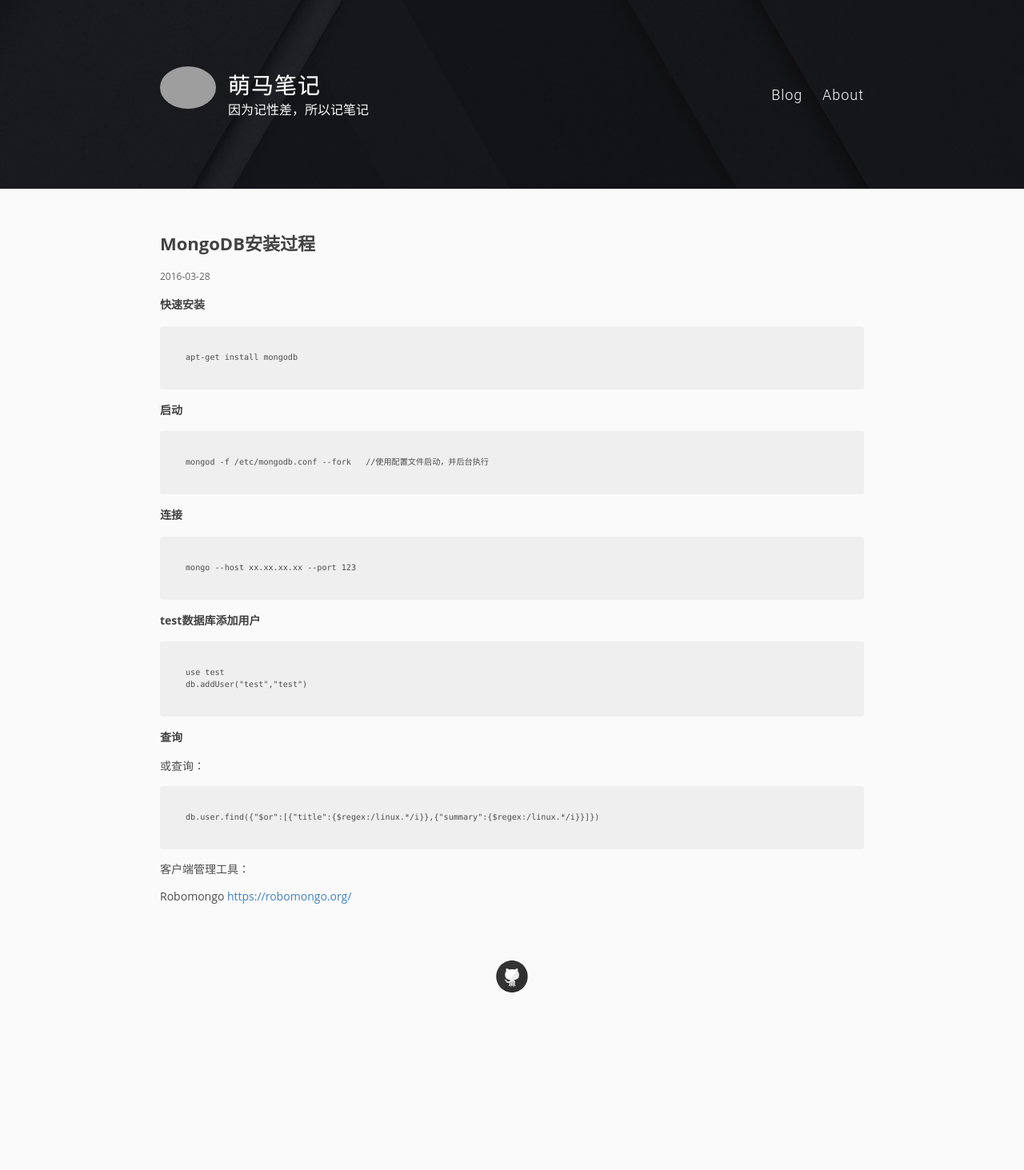
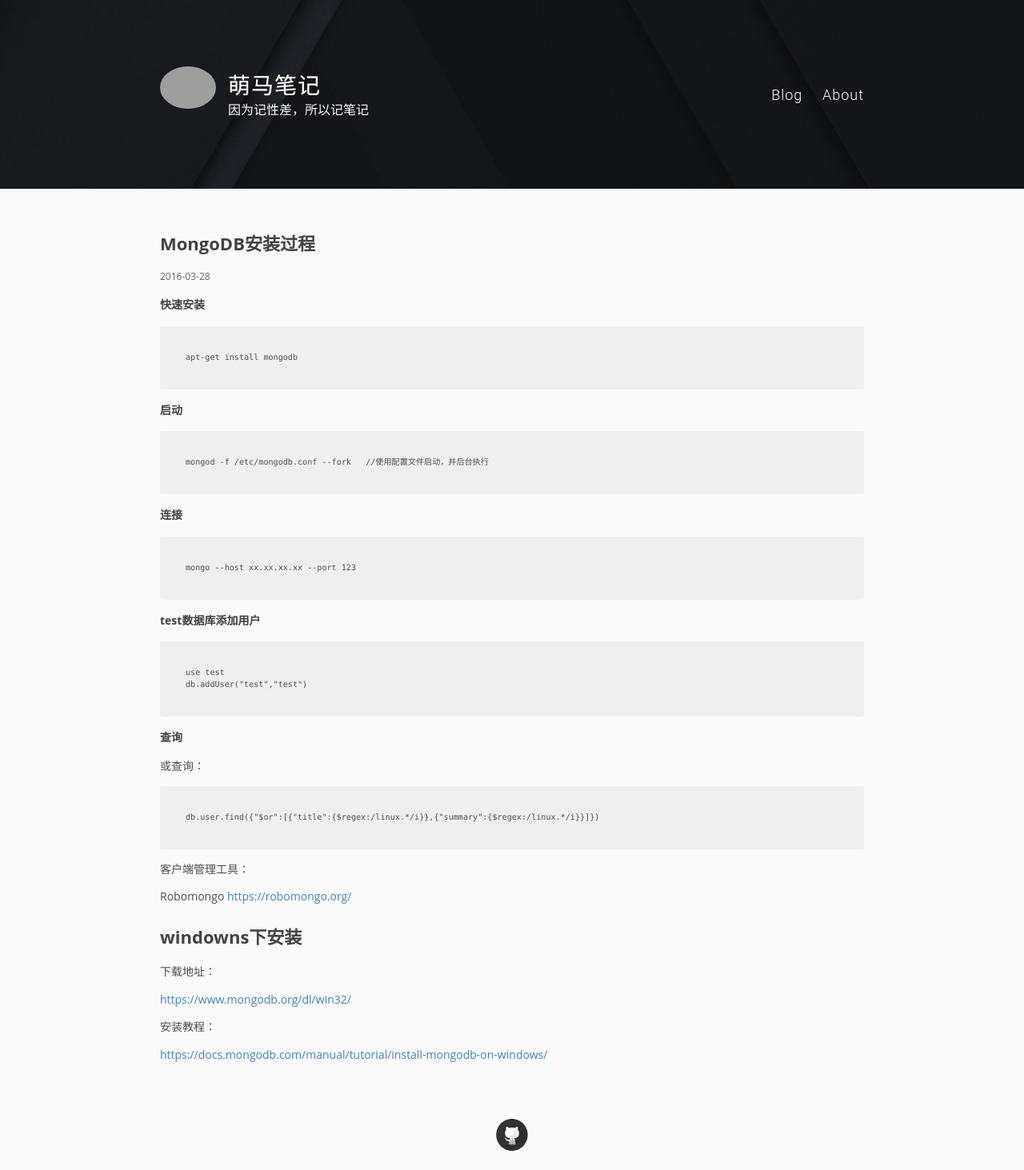
Before and after one commit to pingmalu/pingmalu.github.io, a Jekyll site: the page built from _posts/2016-03-28-MongoDB安装过程.md, in a window 1280 px wide. Shown: the whole page at 80% size. Built offline with Jekyll 4.4.1, drawn with Linux system fonts in a browser that asks for light colours; nearby versions of some CDN libraries; before the commit the page ends 1265 px from its top, so only the background shows below that; grey boxes are pictures that could not be loaded.

Commit message:
'update'

```diff
--- a/_posts/2016-03-28-MongoDB安装过程.md
+++ b/_posts/2016-03-28-MongoDB安装过程.md
@@ -32,3 +32,14 @@ title: MongoDB安装过程
 客户端管理工具：
 
 Robomongo [https://robomongo.org/](https://robomongo.org/)
+
+
+# windowns下安装
+
+下载地址：
+
+   [https://www.mongodb.org/dl/win32/](https://docs.mongodb.com/manual/tutorial/install-mongodb-on-windows/)
+
+安装教程：
+
+   [https://docs.mongodb.com/manual/tutorial/install-mongodb-on-windows/](https://docs.mongodb.com/manual/tutorial/install-mongodb-on-windows/)
```
